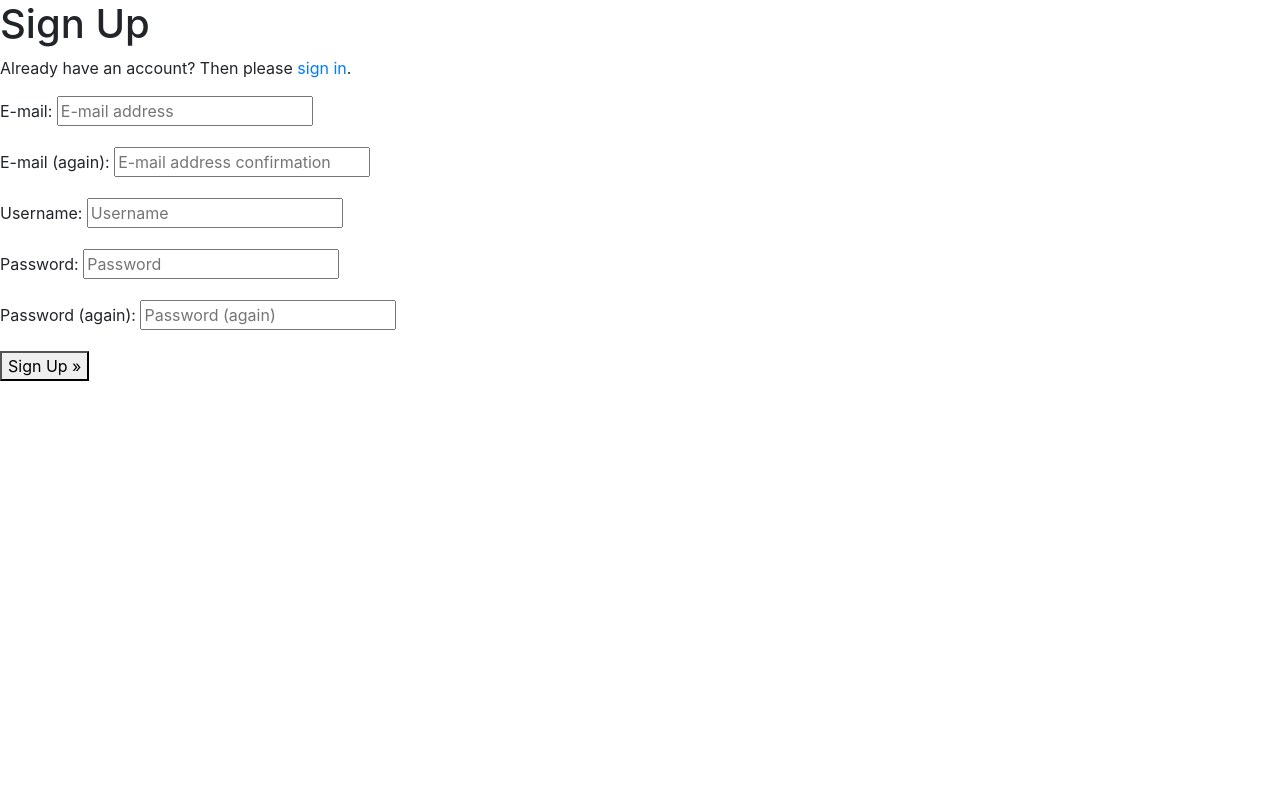
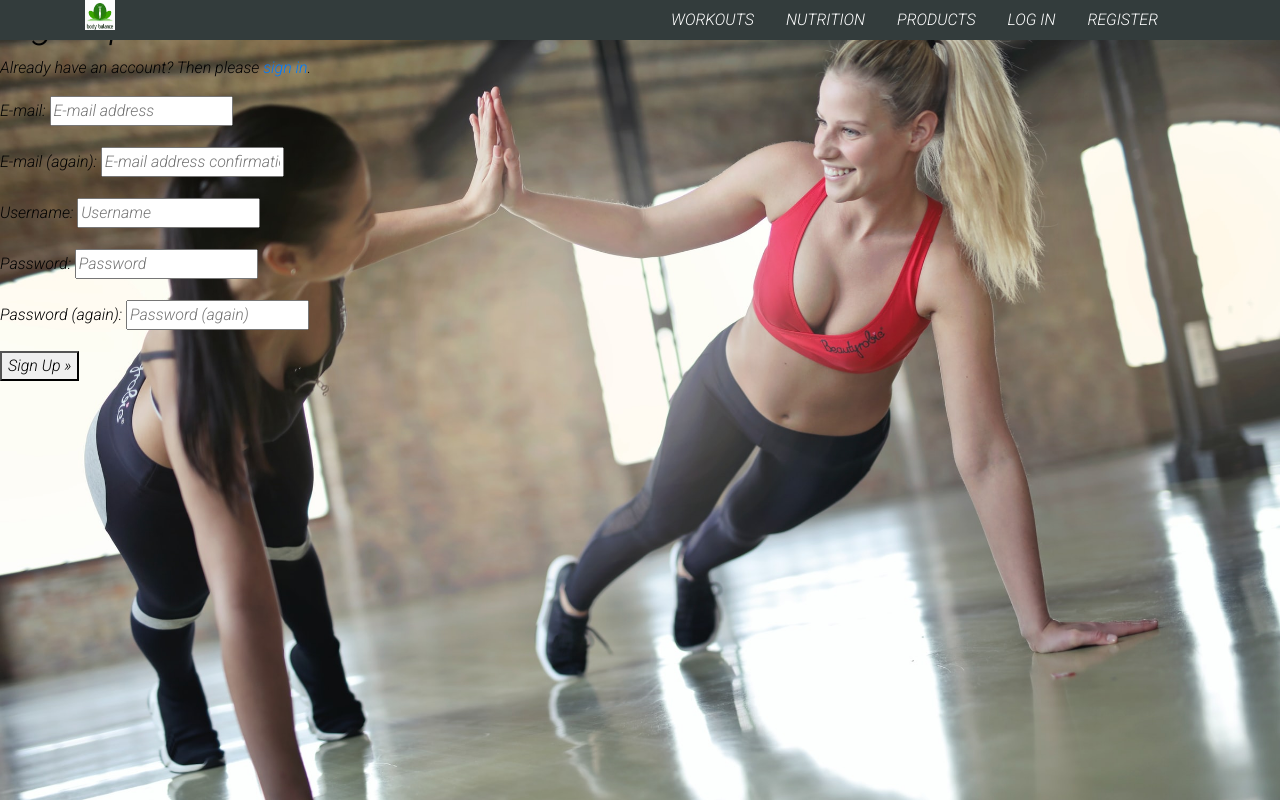
Before and after one commit to Camila-Ribeiro/Body-Balance_Milestone-Project, a Django app: page /accounts/signup/ in a window 1280 px wide. Run offline with Django 3.2, Linux system fonts and the light colour scheme; some libraries are stand-ins or nearby versions.

Commit message:
added homepage and base template content

```diff
--- a/body_balance/settings.py
+++ b/body_balance/settings.py
@@ -147,3 +147,7 @@ USE_TZ = True
 # https://docs.djangoproject.com/en/3.1/howto/static-files/
 
 STATIC_URL = '/static/'
+STATICFILES_DIRS = (os.path.join(BASE_DIR, 'static'),)
+
+MEDIA_URL = '/media/'
+MEDIA_ROOT = os.path.join(BASE_DIR, 'media')
--- a/body_balance/urls.py
+++ b/body_balance/urls.py
@@ -15,9 +15,11 @@ Including another URLconf
 """
 from django.contrib import admin
 from django.urls import path, include
+from django.conf import settings
+from django.conf.urls.static import static
 
 urlpatterns = [
     path('admin/', admin.site.urls),
     path('accounts/', include('allauth.urls')),
     path('', include('home.urls')),
-]
+] + static(settings.MEDIA_URL, document_root=settings.MEDIA_ROOT)
--- /dev/null
+++ b/static/css/base.css
@@ -0,0 +1,32 @@
+html {
+    height: 100%;
+}
+
+body {
+    background: url('../../media/girls.jpg') no-repeat center center fixed;
+    background-size: cover;
+    height: calc(100vh - 300px);
+    color: rgb(3, 3, 3);
+    font-family: 'Roboto';
+}
+
+header {
+    position: fixed;
+    width: 100%;
+    top: auto;
+    /* z-index: 1002; */
+    background-color: #333C3C;
+}
+
+nav a {
+    color: #ffffff;
+}
+
+.align-text-center{
+    text-align: center;
+}
+
+.text-margin{
+    margin-top: 500px;
+    margin-left: 700px;
+}
--- a/templates/base.html
+++ b/templates/base.html
@@ -17,14 +17,16 @@
     {% block corecss %}
     <!-- Bootstrap CSS -->
     <link rel="stylesheet" href="https://stackpath.bootstrapcdn.com/bootstrap/4.4.1/css/bootstrap.min.css" integrity="sha384-Vkoo8x4CGsO3+Hhxv8T/Q5PaXtkKtu6ug5TOeNV6gBiFeWPGFN9MuhOf23Q9Ifjh" crossorigin="anonymous">
+    <link rel="stylesheet" href="https://fonts.googleapis.com/css2?family=Noto+Sans+TC:wght@100&family=Roboto:ital,wght@1,300&display=swap">
+    <link rel="stylesheet" href="{% static 'css/base.css' %}">
     {% endblock %}
 
     {% block extra_css %}
     {% endblock %}
 
     {% block corejs %}
-    <!-- Optional JavaScript -->
-    <!-- jQuery first, then Popper.js, then Bootstrap JS -->
+    <!-- FontAwsome Kit, jQuery, then Popper.js, then Bootstrap JS -->
+    <script src="https://kit.fontawesome.com/2976f97c65.js" crossorigin="anonymous"></script>
     <script src="https://code.jquery.com/jquery-3.4.1.slim.min.js" integrity="sha384-J6qa4849blE2+poT4WnyKhv5vZF5SrPo0iEjwBvKU7imGFAV0wwj1yYfoRSJoZ+n" crossorigin="anonymous"></script>
     <script src="https://cdn.jsdelivr.net/npm/popper.js@1.16.0/dist/umd/popper.min.js" integrity="sha384-Q6E9RHvbIyZFJoft+2mJbHaEWldlvI9IOYy5n3zV9zzTtmI3UksdQRVvoxMfooAo" crossorigin="anonymous"></script>
     <script src="https://stackpath.bootstrapcdn.com/bootstrap/4.4.1/js/bootstrap.min.js" integrity="sha384-wfSDF2E50Y2D1uUdj0O3uMBJnjuUD4Ih7YwaYd1iqfktj0Uod8GCExl3Og8ifwB6" crossorigin="anonymous"></script>
@@ -37,11 +39,42 @@
   </head>
   <body>
 
-    <header class="container-fluid fixed-top"></header>
+    <header class="header">
+        <div class="container">
+            <div class="row">
+                <div class="col col--lg-2 col--md-4 col--sm-3 col--xs-3">
+                    <a class="header-logo" href="{% url 'home' %}">
+                        <img src="/media/body_balance_logo.png" width="30" height="30" alt="">
+                    </a>
+                </div>
+                <div class="col col--lg-8 hidden-md hidden-sm hidden-xs align-text-center">
+                    <nav>
+                        <ul class="nav">
+                            <li class="nav-item">
+                                <a class="nav-link" href="">WORKOUTS</a>
+                            </li>
+                            <li class="nav-item">
+                                <a class="nav-link" href="#">NUTRITION</a>
+                            </li>
+                            <li class="nav-item">
+                                <a class="nav-link" href="#">PRODUCTS</a>
+                            </li>
+                            <li class="nav-item">
+                                <a class="nav-link" href="#">LOG IN</a>
+                            </li>
+                            <li class="nav-item">
+                                <a class="nav-link" href="#">REGISTER</a>
+                            </li>
+                        </ul>
+                    </nav>
+                </div>
+            </div>
+        </div>
+    </header>
 
-    {% if messages %}
+    <!-- {% if messages %}
         <div class="message-container"></div>
-    {% endif %}
+    {% endif %} -->
 
     {% block page_header%}
     {% endblock %}
```
Also changed, not shown: home/templates/home/index.html (+20 -1 lines), media/body_balance_logo.png (added), media/girls.jpg (added), media/tyler_nix.jpg (added).
